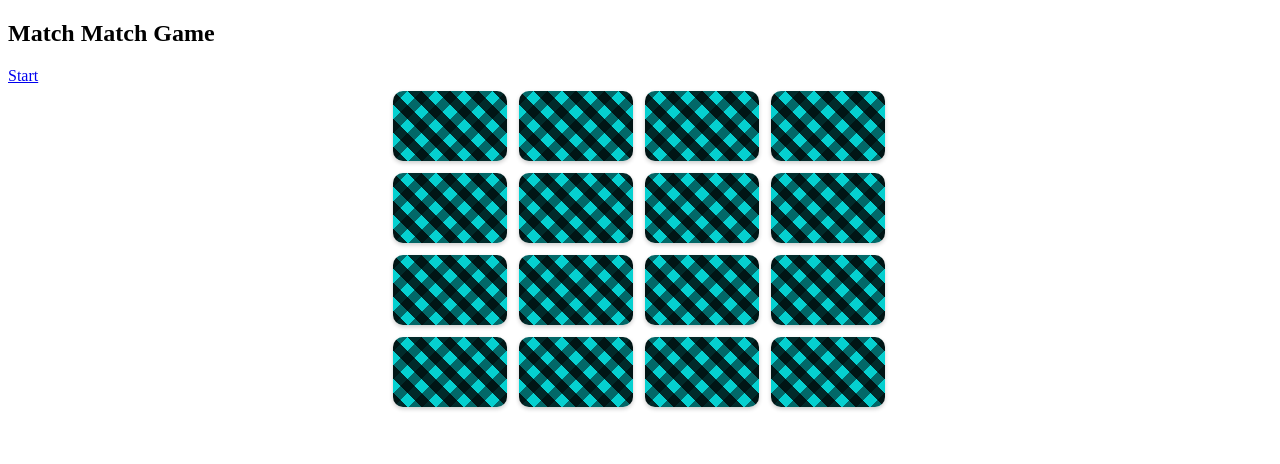
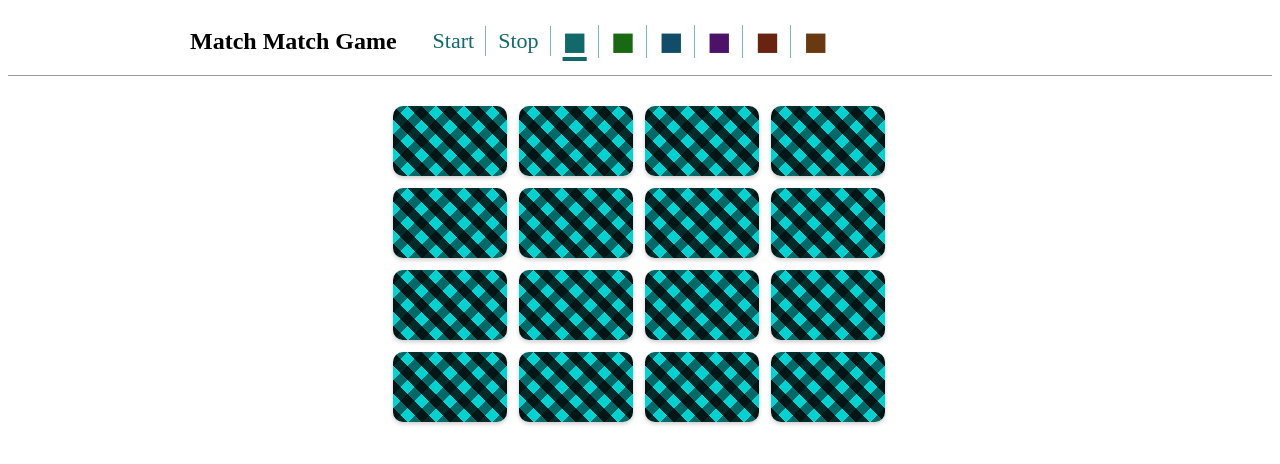
Before and after one commit to attikos/ddd-vue-match-game, a Vue app: page /#/ in a window 1280 px wide. Shown: the top 464 px of the page. Built offline with nearby package versions, Linux system fonts and the light colour scheme.

Commit message:
feat: themes

```diff
--- a/src/App.vue
+++ b/src/App.vue
@@ -5,6 +5,29 @@
     <RouterView></RouterView>
 </template>
 
-<style scoped lang="scss">
+<style lang="scss">
+@mixin theme-color($name, $hue) {
+    --hue-#{"" + $name}: #{$hue};
+    --color-#{"" + $name}: #{'hsl(var(--hue-#{$name}), 72%, 24%)'};
 
+    &.#{"" + $name} {
+        --primary-hue: var(--hue-#{$name});
+    }
+}
+
+html {
+    &:root {
+
+        --primary-hue: 180deg; // default is 'cyan'
+        --primary-color: hsl(var(--primary-hue), 72%, 24%);
+        --secondary-color: hsl(var(--primary-hue), 95%, 42%);
+
+        @include theme-color(cyan, 180deg);
+        @include theme-color(green, 115deg);
+        @include theme-color(blue, 200deg);
+        @include theme-color(purple, 280deg);
+        @include theme-color(red, 12deg);
+        @include theme-color(orange, 28deg);
+    }
+}
 </style>
--- a/src/Application/AppStartedUsecase.ts
+++ b/src/Application/AppStartedUsecase.ts
@@ -9,6 +9,7 @@
 
     async execute(): Promise<void> {
         this.cardRepository.setCardImagesAsset(this.cardImagesAsset);
+        this.cardRepository.resetShowedCards();
 
         // const randomCards = [...this.cardImagesAsset, ...this.cardImagesAsset].sort(() => (Math.random() > 0.5) ? 1 : -1);
         // this.cardRepository.setCurrentCards(randomCards)
--- a/src/Data/card.store.ts
+++ b/src/Data/card.store.ts
@@ -1,10 +1,12 @@
 import { defineStore } from 'pinia';
-import type { CardState } from '@/Domain/Card';
+import type { CardState, ShowedCards } from '@/Domain/Card';
 
 export const useCardStore = defineStore('card', {
     state: (): CardState => ({
         cardImagesAsset : [],
         currentCards : [],
+        showedCards: {},
+        pairCardAttemps: [],
     }),
 
     actions: {
@@ -13,6 +15,9 @@
         },
         setCardImagesAsset(urls: string[]) {
             this.$patch({cardImagesAsset : urls});
+        },
+        setShowedCards(cards: ShowedCards) {
+            this.$patch(cards);
         }
     }
 });
--- a/src/Domain/Card.ts
+++ b/src/Domain/Card.ts
@@ -9,9 +9,22 @@
     'card/08.jpg',
 ];
 
+export interface PairCardAttemp {
+    index: number
+    id: string
+}
+
+export type PairCardAttemps = [PairCardAttemp?, PairCardAttemp?];
+
+export interface ShowedCards {
+    [key: number]: boolean
+}
+
 export interface CardState {
     cardImagesAsset: string[]
     currentCards: string[]
+    showedCards: ShowedCards
+    pairCardAttemps: PairCardAttemps
 }
 
 export const openCard = (index: number, currentCards: string[], openedCards: any): void => {
--- /dev/null
+++ b/src/Presentation/view/components/AppHeader.vue
@@ -0,0 +1,134 @@
+<script lang="ts" setup>
+import { mapUsecase } from '@/Presentation/usecaseMap';
+import { getSavedTheme, setTheme, type Theme } from '@/Presentation/view/utils/theme';
+import { onMounted } from 'vue';
+
+const START_GAME_ANIMATION_DELAY = 500;
+const DEFAULT_THEME = 'cyan';
+
+const startGameUsecase = mapUsecase('StartGameUsecase');
+
+const startHandler = () => {
+    setTimeout(() => startGameUsecase(), START_GAME_ANIMATION_DELAY)
+}
+
+const stopHandler = () => {
+    // TODO
+}
+
+function setThemeHandler(theme: Theme) {
+    setTheme(theme);
+}
+
+const themeList: Theme[] = ['cyan', 'green', 'blue', 'purple', 'red', 'orange'];
+
+onMounted(() => {
+    startGameUsecase();
+    const theme = getSavedTheme() || DEFAULT_THEME;
+    setTheme(theme);
+});
+</script>
+
+<template>
+    <header class="header">
+        <div class="header__container">
+            <div class="header__logo">
+                <h2>Match Match Game</h2>
+            </div>
+
+            <div class="header__nav">
+                <a @click.prevent="startHandler" class="header__link">Start</a>
+                <a @click.prevent="stopHandler" class="header__link">Stop</a>
+
+                <a
+                    v-for="theme in themeList"
+                    @click.prevent="setThemeHandler(theme)"
+                    class="header__link"
+                    :class="`header__theme--${theme}`"
+                    :key="theme"
+                ></a>
+            </div>
+        </div>
+    </header>
+</template>
+
+<style lang="scss">
+.header {
+    display: block;
+    border-bottom: 1px solid #999;
+
+    &__container {
+        display: flex;
+        justify-content: flex-start;
+        align-items: center;
+        max-width: 900px;
+        margin-left: auto;
+        margin-right: auto;
+    }
+
+    &__logo {
+        margin-right: 24px;
+    }
+
+    &__nav {
+        display: flex;
+        align-items: center;
+        justify-content: flex-start;
+    }
+
+    &__link {
+        text-decoration: none;
+        color: var(--primary-color);
+        font-size: 22px;
+        position: relative;
+        padding: 2px 12px;
+        transition: all 0.2s ease-in;
+        cursor: pointer;
+
+        &:not(:last-child)::after {
+            content: "";
+            border-right: 1px solid var(--primary-color);
+            opacity: 0.5;
+            position: absolute;
+            top: 0;
+            bottom: 0;
+            right: 0;
+        }
+
+        &:hover {
+            background: #f0f0f0;
+        }
+
+        &:active {
+            background: #dcdcdc;
+        }
+    }
+
+    @mixin theme-link($theme) {
+        &__theme {
+            &--#{$theme} {
+                &::before {
+                    color: var(--color-#{$theme});
+                    display: flex;
+                    font-size: 40px;
+                    line-height: 29px;
+                    content: "■";
+                }
+
+                html.#{$theme} & {
+                    &::before {
+                        text-decoration: underline;
+                    }
+                }
+            }
+        }
+    }
+
+    @include theme-link('cyan');
+    @include theme-link('green');
+    @include theme-link('blue');
+    @include theme-link('purple');
+    @include theme-link('red');
+    @include theme-link('orange');
+}
+</style>
--- a/src/Presentation/view/components/GameCard.vue
+++ b/src/Presentation/view/components/GameCard.vue
@@ -49,6 +49,12 @@
         cursor: default;
         pointer-events: none;
     }
+
+    &:hover {
+        > .card__back {
+            box-shadow: 0 0 0px 2px rgba(0, 100, 180, 0.5);
+        }
+    }
 }
 
 .card {
@@ -69,7 +75,7 @@
     }
 
     &__back {
-        background-color:#05d0d0;
+        background-color: var(--secondary-color);
         background-image:
         repeating-linear-gradient(
             45deg,
@@ -85,6 +91,7 @@
             transparent 0px,
             transparent 20px
         );
+        transition: background-color 0.3s ease-in;
     }
 }
 </style>
--- a/src/Presentation/view/pages/PageHome.vue
+++ b/src/Presentation/view/pages/PageHome.vue
@@ -1,46 +1,29 @@
 <script setup lang="ts">
+import type { PairCardAttemps, ShowedCards } from '@/Domain/Card';
 import { CardPresenter } from '@/Presentation/presenter/CardPresenter';
-import { mapUsecase } from '@/Presentation/usecaseMap';
+import AppHeader from '@/Presentation/view/components/AppHeader.vue';
 import GameCard from '@/Presentation/view/components/GameCard.vue';
 import { getImageUrl } from '@/Presentation/view/utils/get-image-url';
-import { computed, ref, onMounted } from 'vue';
-
-interface ShowedCards {
-    [key: number]: boolean
-}
-
-interface PairCardAttemp {
-    index: number
-    id: string
-}
+import { computed, ref, type Ref } from 'vue';
 
 const showedCards = ref<ShowedCards>({});
+const pairCardAttemps = ref<PairCardAttemps>([]);
+
 const cardPresenter = CardPresenter();
 const currentCards = cardPresenter.currentCards;
 const cardImages = computed(() => currentCards.value.map(img => getImageUrl(img)));
 
-const START_GAME_ANIMATION_DELAY = 500;
 const DELAY_TO_CLOSE = 1000;
-
-const startGameUsecase = mapUsecase('StartGameUsecase');
-
-const startHandler = () => {
-    showedCards.value = {};
-
-    setTimeout(() => startGameUsecase(), START_GAME_ANIMATION_DELAY)
-}
 
 const checkIsShowedCard = (index: number): boolean => {
     return !!showedCards.value[index];
 }
 
-function checkPairCards(pairCardAttemp: [PairCardAttemp?, PairCardAttemp?]): boolean {
+function checkPairCards(pairCardAttemp: PairCardAttemps): boolean {
     return pairCardAttemp[0]?.id === pairCardAttemp[1]?.id;
 }
 
-const pairCardAttemp = ref<[PairCardAttemp?, PairCardAttemp?]>([]);
-
-function closeAttempsCards(pairCards: typeof pairCardAttemp, showedCardList: typeof showedCards) {
+function closeAttempsCards(pairCards: typeof pairCardAttemps, showedCardList: typeof showedCards) {
     pairCards.value.forEach(card => {
         if (card) {
             delete showedCardList.value[card.index];
@@ -48,7 +31,7 @@
     })
 }
 
-function resetPairAttemps(attemps: typeof pairCardAttemp) {
+function resetPairAttemps(attemps: Ref<PairCardAttemps>) {
     attemps.value = [];
 }
 
@@ -65,66 +48,37 @@
         return;
     }
 
-    if (pairCardAttemp.value.length >= 2) {
+    if (pairCardAttemps.value.length >= 2) {
         return;
     }
 
-    pairCardAttemp.value.push({
+    pairCardAttemps.value.push({
         index,
         id: currentCards.value[index]
     });
 
     showedCards.value = { ...showedCards.value, [index] : true };
 
-    if (pairCardAttemp.value.length === 2) {
+    if (pairCardAttemps.value.length === 2) {
         setTimeout(() => {
-            if (!checkPairCards(pairCardAttemp.value)) {
-                closeAttempsCards(pairCardAttemp, showedCards);
+            if (!checkPairCards(pairCardAttemps.value)) {
+                closeAttempsCards(pairCardAttemps, showedCards);
             }
             else {
                 checkIsFinish(showedCards);
             }
 
-            resetPairAttemps(pairCardAttemp);
+            resetPairAttemps(pairCardAttemps);
         }, DELAY_TO_CLOSE);
     }
 }
-
-onMounted(() => {
-    startHandler();
-});
 </script>
 
 <template>
     <div>
-        <header>
-            <h2>Match Match Game</h2>
+        <AppHeader></AppHeader>
 
-            <a href="/start" @click.prevent="startHandler">Start</a>
-        </header>
-
-        <div class="wrapper">
-            <!-- <div
-                v-for="(image, index) of cardImages"
-                class="card-parent"
-                :key="index"
-            >
-                <div
-                    class="card-wrapper"
-                    :class="{ 'card-wrapper--flipped' : checkIsShowedCard(index) }"
-                    @click="openCard(index)"
-                >
-                    <div class="card card__back"></div>
-
-                    <img
-                        v-if="checkIsShowedCard(index)"
-                        :src="image"
-                        alt=""
-                        class="card card__front"
-                    />
-                </div>
-            </div> -->
-
+        <div class="game-content">
             <GameCard
                 v-for="(image, index) of cardImages"
                 @open-card="openCard(index)"
@@ -137,12 +91,12 @@
     </div>
 </template>
 
-<style scoped lang="scss">
-.wrapper {
+<style lang="scss">
+.game-content {
     display: flex;
     max-width: 506px;
     justify-content: flex-start;
     flex-wrap: wrap;
-    margin: auto;
+    margin: 24px auto;
 }
 </style>
--- /dev/null
+++ b/src/Presentation/view/utils/theme.ts
@@ -0,0 +1,15 @@
+export type Theme = 'cyan' | 'green' | 'blue' | 'purple' | 'red' | 'orange';
+
+export const setTheme = (theme: Theme) => {
+    const htmpEl = document.getElementsByTagName('html')[0];
+
+    htmpEl.className = '';
+    htmpEl.classList.add(theme);
+    window.localStorage.setItem('theme', theme);
+}
+
+export const getSavedTheme = (): Theme => {
+    const theme = window.localStorage.getItem('theme') as Theme;
+
+    return theme;
+}
--- a/src/Repositories/CardRepository.ts
+++ b/src/Repositories/CardRepository.ts
@@ -1,4 +1,5 @@
 import { useCardStore } from '@/Data/card.store';
+import type { ShowedCards } from '@/Domain/Card';
 
 export class CardRepository {
     private _store: ReturnType<typeof useCardStore>;
@@ -18,4 +19,12 @@
     setCardImagesAsset(cards: string[]) {
         this.store.setCardImagesAsset(cards);
     }
+
+    setShowedCards(cards: ShowedCards) {
+        this.store.setShowedCards(cards);
+    }
+
+    resetShowedCards() {
+        this.store.setShowedCards({});
+    }
 }
```
